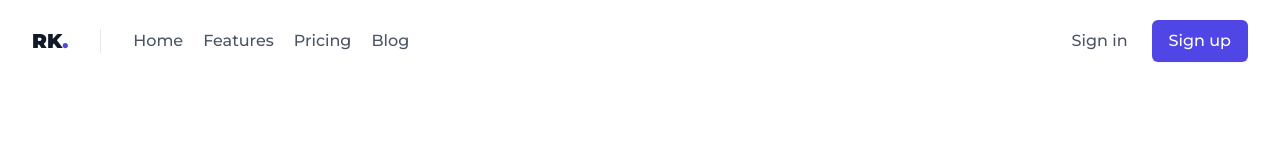
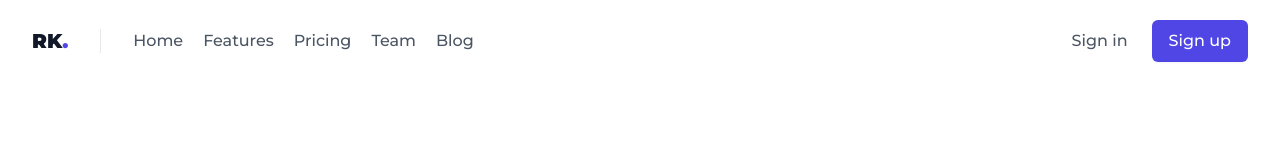
Before and after one commit to saisashreek2692/ReKover, a React (Vite) app: page / in a window 1280 px wide. Shown: the top 160 px of the page. Built offline with nearby package versions, Linux system fonts and the light colour scheme.

Commit message:
Page Link Updated

```diff
--- a/src/pages/sections/Headernav.jsx
+++ b/src/pages/sections/Headernav.jsx
@@ -26,6 +26,12 @@ export default function Headernav() {
           to="/"
           className="mr-5 font-medium leading-6 text-gray-600 hover:text-gray-900"
         >
+          Team
+        </Link>
+        <Link
+          to="/"
+          className="mr-5 font-medium leading-6 text-gray-600 hover:text-gray-900"
+        >
           Blog
         </Link>
       </nav>
```
